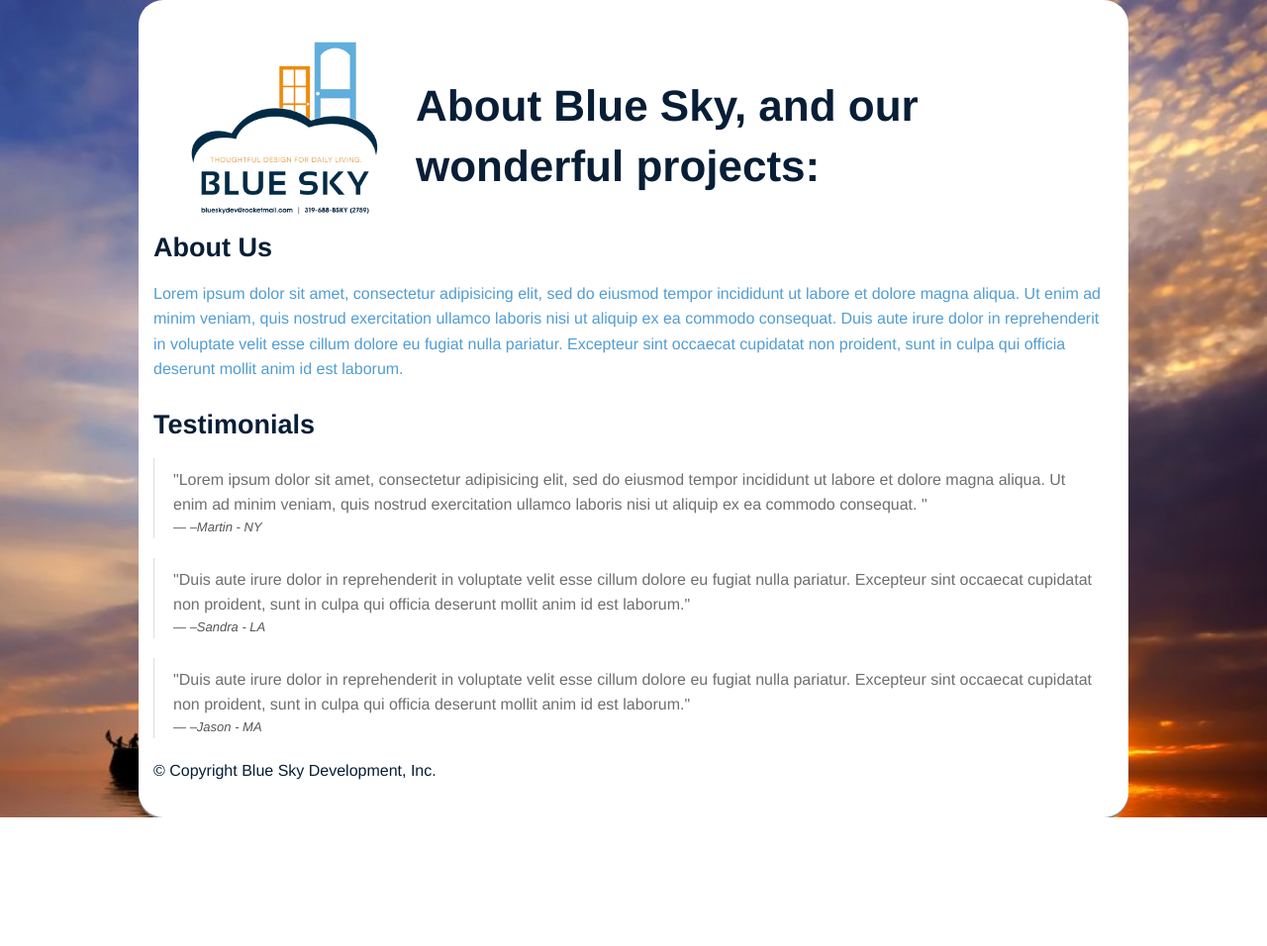
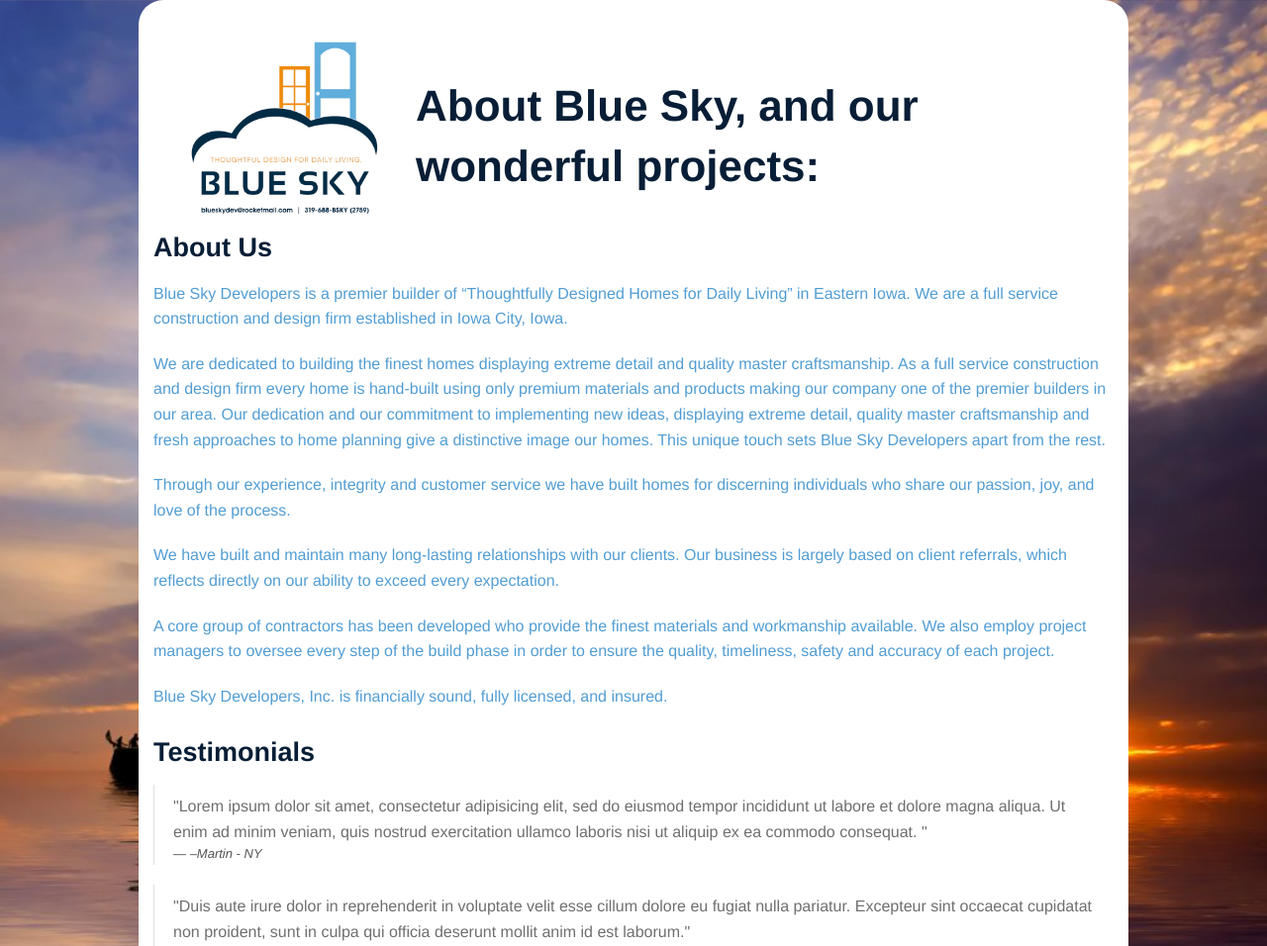
Before and after one commit to addahlbe/Blue-Sky-Dev, a Python web app: template realEstateApp/templates/info.mako in a window 1280 px wide. Shown: the top 956 px of the page at 99% size. Before the commit the page ends 826 px from the top, so only its background shows below. Run offline with Mako, Linux system fonts and the light colour scheme; the template is opened without the code that fills it, so the values that code supplies are empty; some libraries are stand-ins or nearby versions.

Commit message:
about blue sky

```diff
--- a/realEstateApp/templates/contact-info.mako
+++ b/realEstateApp/templates/contact-info.mako
@@ -52,9 +52,8 @@
                 <br />
                 <br />
                   <h3>Get in Touch!</h3>
-                  <p>We'd love to hear from you. You can either reach out to us as a whole and one of our awesome team members will get back to you, or if you have a specific question reach out to one of our staff. We love getting email all day <em>all day</em>.</p>
+                  <p>We'd love to hear from you. You can either reach out to us as a whole and one of our awesome team members will get back to you, or if you have a specific question reach out to one of our staff.</p>
                   <section class="section">
-                    <h5 class="title">Specific Person</h5>
                     <div class="content" data-slug="panel2">
                       <ul class="large-block-grid-5">
                         <li><a href="mailto:blueskydev@rocketmail.com"><img src="/style/images/Blaine_Face.jpg">Blaine Thomas</a></li>
@@ -73,8 +72,8 @@
                   <iframe width="225" height="225" frameborder="0" scrolling="yes" marginheight="0" marginwidth="0" src="https://maps.google.com/maps?f=q&amp;source=s_q&amp;hl=en&amp;geocode=&amp;q=Iowa+City,+IA&amp;aq=0&amp;oq=iowa+ci&amp;sll=41.718799,-91.650867&amp;sspn=0.06855,0.154324&amp;t=h&amp;ie=UTF8&amp;hq=&amp;hnear=Iowa+City,+Johnson,+Iowa&amp;z=12&amp;iwloc=near&amp;output=embed"></iframe><br />
                 </p>
                 <p>
-                  123 Awesome St.<br />
-                  Barsoom, MA 95155 <br />
+                  3581 Quarter Dale Ct. SE<br />
+                  Iowa City, IA 52240<br />
                   <small><a href="https://maps.google.com/maps?f=q&amp;source=embed&amp;hl=en&amp;geocode=&amp;q=Iowa+City,+IA&amp;aq=0&amp;oq=iowa+ci&amp;sll=41.718799,-91.650867&amp;sspn=0.06855,0.154324&amp;t=h&amp;ie=UTF8&amp;hq=&amp;hnear=Iowa+City,+Johnson,+Iowa&amp;z=12&amp;iwloc=A" style="text-align:left" target="_blank">View Larger Map</a></small>
                 </p>
               </div>
@@ -97,7 +96,7 @@
               </div>
               <div class="large-4 columns">
                 <br />
-                <p> Location: 1234 Awesome Ave. Iowa City Iowa
+                <p> Location: 3581 Quarter Dale Ct. SE, Iowa City, IA 52240
               </div>
               <br />
           </div>
--- a/realEstateApp/templates/index.mako
+++ b/realEstateApp/templates/index.mako
@@ -204,9 +204,7 @@
             <br />
             <br />
               <center><h2>About Blue Sky</h2></center>
-              <p> Blue sky is a development company. Blue sky is super awesome. Blue sky, blue sky.
-                  If you were to come to blue sky you would instantly be happy. Our customer satisfaction
-                  rate is the best in the nation. We offer the best products at competitive pricing. </p>
+              <p> Blue Sky Developers is a premier home builder in Iowa City and surrounding communities. With a passion for quality, custom-made amenities and an attention to safety and forward thinking, Blue Sky Developers is an excellent choice for a distinctive and unique home. When considering the investment in a homebuilder in our area, consider the advantages of a full service construction and design firm.</p>
               <h4><a href="/info">More Info</a><h4>
               <br />
           </div>
--- a/realEstateApp/templates/info.mako
+++ b/realEstateApp/templates/info.mako
@@ -43,12 +43,17 @@
     <div class="row">
       <div class="large-12 columns">
         <h3>About Us</h3>
-        <p>Lorem ipsum dolor sit amet, consectetur adipisicing elit, sed do eiusmod
-        tempor incididunt ut labore et dolore magna aliqua. Ut enim ad minim veniam,
-        quis nostrud exercitation ullamco laboris nisi ut aliquip ex ea commodo
-        consequat. Duis aute irure dolor in reprehenderit in voluptate velit esse
-        cillum dolore eu fugiat nulla pariatur. Excepteur sint occaecat cupidatat non
-        proident, sunt in culpa qui officia deserunt mollit anim id est laborum.</p>
+        <p>Blue Sky Developers is a premier builder of “Thoughtfully Designed Homes for Daily Living” in Eastern Iowa. We are a full service construction and design firm established in Iowa City, Iowa.</p>
+
+        <p>We are dedicated to building the finest homes displaying extreme detail and quality master craftsmanship. As a full service construction and design firm every home is hand-built using only premium materials and products making our company one of the premier builders in our area. Our dedication and our commitment to implementing new ideas, displaying extreme detail, quality master craftsmanship and fresh approaches to home planning give a distinctive image our homes. This unique touch sets Blue Sky Developers apart from the rest.</p>
+
+        <p>Through our experience, integrity and customer service we have built homes for discerning individuals who share our passion, joy, and love of the process.</p>
+
+        <p>We have built and maintain many long-lasting relationships with our clients. Our business is largely based on client referrals, which reflects directly on our ability to exceed every expectation.</p>
+
+        <p>A core group of contractors has been developed who provide the finest materials and workmanship available. We also employ project managers to oversee every step of the build phase in order to ensure the quality, timeliness, safety and accuracy of each project.</p>
+
+        <p>Blue Sky Developers, Inc. is financially sound, fully licensed, and insured.</p>
       </div>
       <div class="large-12 columns">
         <h3> Testimonials </h3>
```
